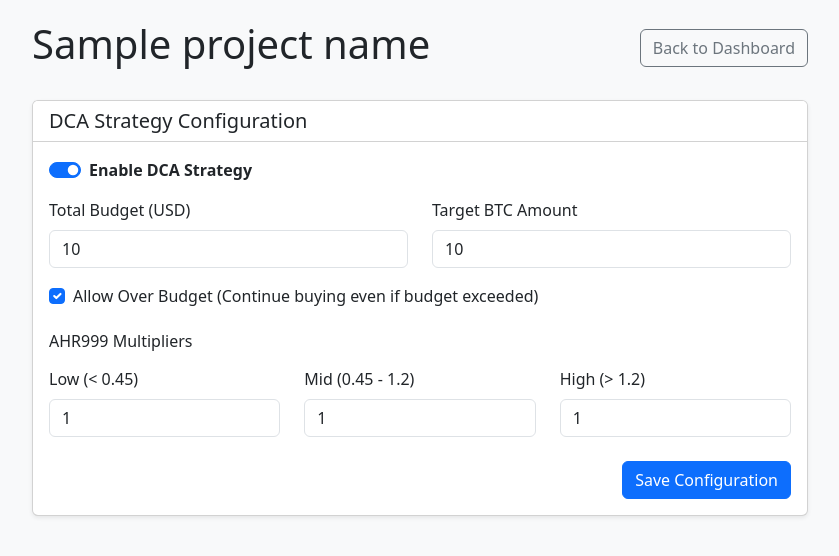
After one commit to zhoudaxia233/WhenShouldUBuyBitcoin, a FastAPI app: template dca_service/src/dca_service/templates/strategy.html in a window 1280 px wide. The commit adds this page. Shown: the top 556 px of the page, without its empty margins (220-1059 px from the left). Run offline with FastAPI, Linux system fonts and the light colour scheme; the template is opened without the code that fills it: most values are stand-ins (such as "Sample title", 1, 10 or a date in 2020).

Commit message:
feat: Add DCA strategy management with dedicated API, model, scheduler, and UI.

```diff
--- a/dca_service/src/dca_service/main.py
+++ b/dca_service/src/dca_service/main.py
@@ -6,12 +6,18 @@ from contextlib import asynccontextmanager
 
 from dca_service.config import settings
 from dca_service.database import create_db_and_tables
-from dca_service.api import routes
+from dca_service.api import routes, strategy_api
+from dca_service.scheduler import scheduler
+from sqlmodel import Session, select
+from dca_service.models import DCAStrategy
+from dca_service.database import engine
 
 @asynccontextmanager
 async def lifespan(app: FastAPI):
     create_db_and_tables()
+    scheduler.start()
     yield
+    scheduler.stop()
 
 app = FastAPI(
     title=settings.PROJECT_NAME,
@@ -23,13 +29,30 @@ app = FastAPI(
 BASE_DIR = Path(__file__).resolve().parent
 templates = Jinja2Templates(directory=str(BASE_DIR / "templates"))
 
-# Include API router
+# Include API routers
 app.include_router(routes.router, prefix=settings.API_V1_STR)
+app.include_router(strategy_api.router, prefix=settings.API_V1_STR)
+
+async def run_dca_cycle():
+    """
+    Placeholder for the main DCA execution logic.
+    """
+    with Session(engine) as session:
+        strategy = session.exec(select(DCAStrategy)).first()
+        if not strategy or not strategy.is_active:
+            print("DCA cycle skipped: Strategy inactive or not found")
+            return
+
+        print("DCA cycle executed (placeholder)")
 
 @app.get("/")
 def read_root(request: Request):
     return templates.TemplateResponse("index.html", {"request": request, "project_name": settings.PROJECT_NAME})
 
+@app.get("/strategy")
+def read_strategy_page(request: Request):
+    return templates.TemplateResponse("strategy.html", {"request": request, "project_name": settings.PROJECT_NAME})
+
 if __name__ == "__main__":
     import uvicorn
     uvicorn.run("dca_service.main:app", host="0.0.0.0", port=8000, reload=True)
--- a/dca_service/src/dca_service/templates/index.html
+++ b/dca_service/src/dca_service/templates/index.html
@@ -15,7 +15,10 @@
     <div class="container">
         <header class="d-flex justify-content-between align-items-center mb-4">
             <h1>{{ project_name }}</h1>
-            <button id="simulateBtn" class="btn btn-primary">Simulate Transaction</button>
+            <div>
+                <a href="/strategy" class="btn btn-outline-secondary me-2">Strategy Config</a>
+                <button id="simulateBtn" class="btn btn-primary">Simulate Transaction</button>
+            </div>
         </header>
 
         <div class="card shadow-sm">
--- /dev/null
+++ b/dca_service/src/dca_service/templates/strategy.html
@@ -0,0 +1,125 @@
+<!DOCTYPE html>
+<html lang="en">
+<head>
+    <meta charset="UTF-8">
+    <meta name="viewport" content="width=device-width, initial-scale=1.0">
+    <title>{{ project_name }} - Strategy Config</title>
+    <link href="https://cdn.jsdelivr.net/npm/bootstrap@5.3.0/dist/css/bootstrap.min.css" rel="stylesheet">
+    <style>
+        body { padding-top: 20px; background-color: #f8f9fa; }
+        .container { max-width: 800px; }
+    </style>
+</head>
+<body>
+    <div class="container">
+        <header class="d-flex justify-content-between align-items-center mb-4">
+            <h1>{{ project_name }}</h1>
+            <a href="/" class="btn btn-outline-secondary">Back to Dashboard</a>
+        </header>
+
+        <div class="card shadow-sm">
+            <div class="card-header bg-white">
+                <h5 class="mb-0">DCA Strategy Configuration</h5>
+            </div>
+            <div class="card-body">
+                <form id="strategyForm">
+                    <div class="mb-3 form-check form-switch">
+                        <input class="form-check-input" type="checkbox" id="isActive">
+                        <label class="form-check-label fw-bold" for="isActive">Enable DCA Strategy</label>
+                    </div>
+
+                    <div class="row mb-3">
+                        <div class="col-md-6">
+                            <label for="totalBudget" class="form-label">Total Budget (USD)</label>
+                            <input type="number" class="form-control" id="totalBudget" step="0.01" required>
+                        </div>
+                        <div class="col-md-6">
+                            <label for="targetBtc" class="form-label">Target BTC Amount</label>
+                            <input type="number" class="form-control" id="targetBtc" step="0.00000001" value="1.0">
+                        </div>
+                    </div>
+
+                    <div class="mb-3 form-check">
+                        <input class="form-check-input" type="checkbox" id="allowOverBudget">
+                        <label class="form-check-label" for="allowOverBudget">Allow Over Budget (Continue buying even if budget exceeded)</label>
+                    </div>
+
+                    <h6 class="mt-4 mb-3">AHR999 Multipliers</h6>
+                    <div class="row mb-3">
+                        <div class="col-md-4">
+                            <label for="multLow" class="form-label">Low (< 0.45)</label>
+                            <input type="number" class="form-control" id="multLow" step="0.1" required>
+                        </div>
+                        <div class="col-md-4">
+                            <label for="multMid" class="form-label">Mid (0.45 - 1.2)</label>
+                            <input type="number" class="form-control" id="multMid" step="0.1" required>
+                        </div>
+                        <div class="col-md-4">
+                            <label for="multHigh" class="form-label">High (> 1.2)</label>
+                            <input type="number" class="form-control" id="multHigh" step="0.1" required>
+                        </div>
+                    </div>
+
+                    <div class="d-grid gap-2 d-md-flex justify-content-md-end mt-4">
+                        <button type="submit" class="btn btn-primary">Save Configuration</button>
+                    </div>
+                </form>
+            </div>
+        </div>
+    </div>
+
+    <script>
+        async function loadStrategy() {
+            try {
+                const response = await fetch('/api/strategy');
+                const strategy = await response.json();
+
+                if (strategy) {
+                    document.getElementById('isActive').checked = strategy.is_active;
+                    document.getElementById('totalBudget').value = strategy.total_budget_usd;
+                    document.getElementById('allowOverBudget').checked = strategy.allow_over_budget;
+                    document.getElementById('targetBtc').value = strategy.target_btc_amount;
+                    document.getElementById('multLow').value = strategy.ahr999_multiplier_low;
+                    document.getElementById('multMid').value = strategy.ahr999_multiplier_mid;
+                    document.getElementById('multHigh').value = strategy.ahr999_multiplier_high;
+                }
+            } catch (error) {
+                console.error('Error loading strategy:', error);
+            }
+        }
+
+        document.getElementById('strategyForm').addEventListener('submit', async (e) => {
+            e.preventDefault();
+
+            const data = {
+                is_active: document.getElementById('isActive').checked,
+                total_budget_usd: parseFloat(document.getElementById('totalBudget').value),
+                allow_over_budget: document.getElementById('allowOverBudget').checked,
+                target_btc_amount: parseFloat(document.getElementById('targetBtc').value),
+                ahr999_multiplier_low: parseFloat(document.getElementById('multLow').value),
+                ahr999_multiplier_mid: parseFloat(document.getElementById('multMid').value),
+                ahr999_multiplier_high: parseFloat(document.getElementById('multHigh').value)
+            };
+
+            try {
+                const response = await fetch('/api/strategy', {
+                    method: 'PUT',
+                    headers: { 'Content-Type': 'application/json' },
+                    body: JSON.stringify(data)
+                });
+
+                if (response.ok) {
+                    alert('Strategy saved successfully!');
+                } else {
+                    alert('Error saving strategy');
+                }
+            } catch (error) {
+                console.error('Error saving strategy:', error);
+                alert('Error saving strategy');
+            }
+        });
+
+        loadStrategy();
+    </script>
+</body>
+</html>
```
Also changed, not shown: dca_service/src/dca_service/api/routes.py (+4 -4 lines), dca_service/src/dca_service/api/schemas_strategy.py (added, +23 -0 lines), dca_service/src/dca_service/api/strategy_api.py (added, +61 -0 lines), dca_service/src/dca_service/models.py (+24 -5 lines), dca_service/src/dca_service/scheduler.py (added, +15 -0 lines).
